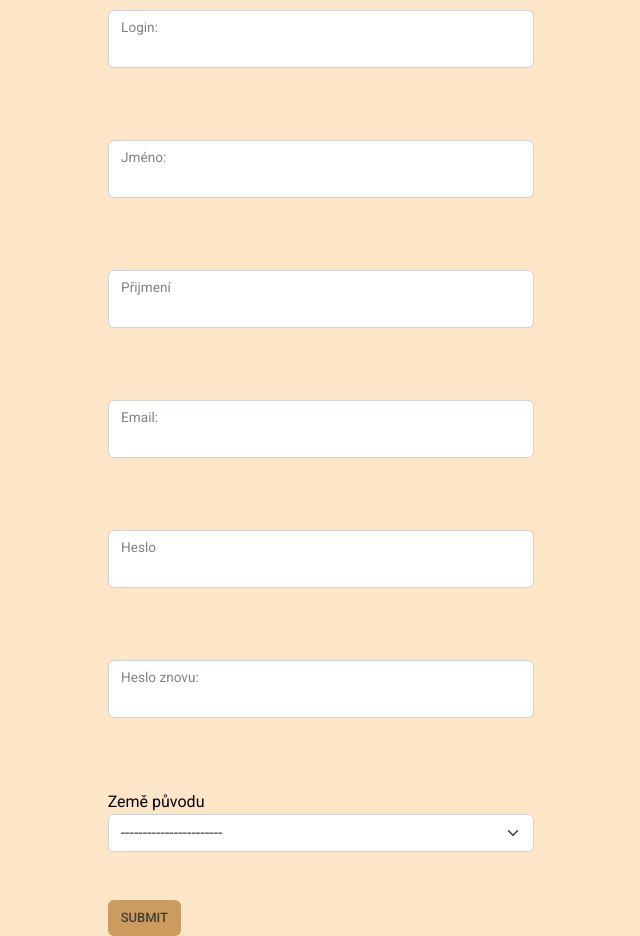
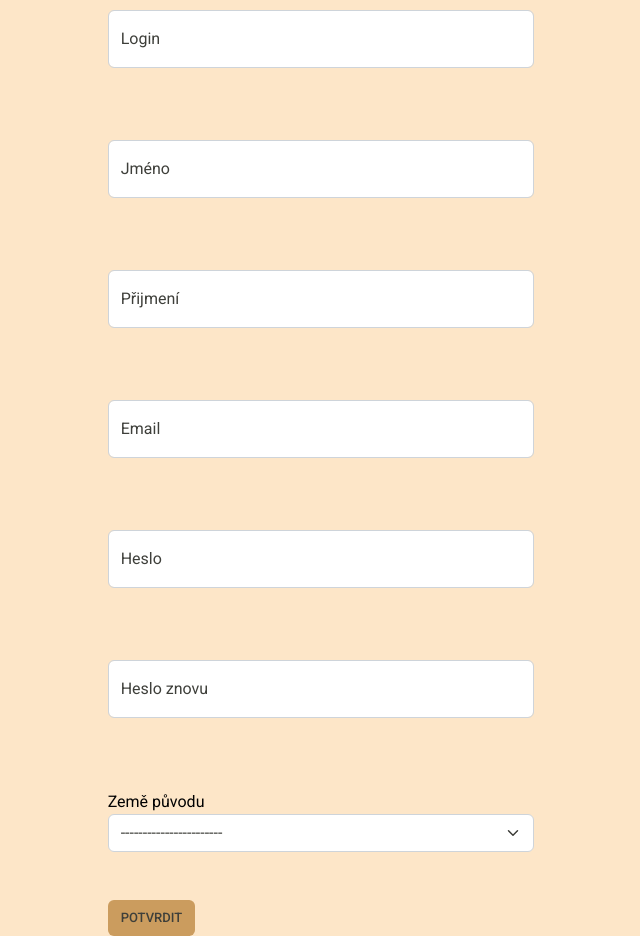
Before and after one commit to TomH786/PosledniProjekt, a website: page registrace.html in a window 1280 px wide. Shown: the part 270-1206 px from the top of the page, without its empty margins (319-959 px from the left). Drawn offline with nearby package versions, Linux system fonts and the light colour scheme.

Commit message:
přidal floating labels

```diff
--- a/registrace.html
+++ b/registrace.html
@@ -52,33 +52,33 @@
     <h1 class="text-black">Vyplňte formulář pro registraci:</h1>
     <form action="">
       <div class="mb-5 mt-5 form-floating">
-        <input class="form-control" type="text" id="fname" name="fname">
-        <label for="login">Login:</label><br>
+        <input class="form-control" type="text" id="fname" name="fname" placeholder>
+        <label for="login">Login</label><br>
       </div>
 
       <div class="mb-5 mt-5 form-floating">
-        <input class="form-control" type="text" id="fname" name="fname">
-        <label for="jmeno">Jméno:</label><br>
+        <input class="form-control" type="text" id="fname" name="fname" placeholder>
+        <label for="jmeno">Jméno</label><br>
       </div>
 
       <div class="mb-5 mt-5 form-floating">
-        <input class="form-control" type="text" id="lname" name="lname">
+        <input class="form-control" type="text" id="lname" name="lname" placeholder>
         <label for="prijmeni">Přijmení</label><br>
       </div>
 
       <div class="mb-5 mt-5 form-floating">
-        <input class="form-control" type="text" id="email" name="fname">
-        <label for="email">Email:</label><br>
+        <input class="form-control" type="text" id="email" name="fname" placeholder>
+        <label for="email">Email</label><br>
       </div>
 
       <div class="mb-5 mt-5 form-floating">
-        <input class="form-control" type="password" id="email" name="fname">
+        <input class="form-control" type="password" id="email" name="fname" placeholder>
         <label for="heslo">Heslo</label><br>
       </div>
 
       <div class="mb-5 mt-5 form-floating">
-        <input class="form-control" type="password" id="email" name="fname">
-        <label for="znovuheslo">Heslo znovu:</label><br>
+        <input class="form-control" type="password" id="email" name="fname" placeholder>
+        <label for="znovuheslo">Heslo znovu</label><br>
       </div>
 
       <div>
@@ -106,7 +106,7 @@
         </select>
 
       </div>
-      <button style="background-color: rgb(203, 156, 94)" type="submit" class="btn mt-5">Submit</button>
+      <button style="background-color: rgb(203, 156, 94)" type="submit" class="btn mt-5">Potvrdit</button>
     </form>
   </div>
 
```
Also changed, not shown: prihlasit-se.html (+3 -3 lines), 1 other file.
